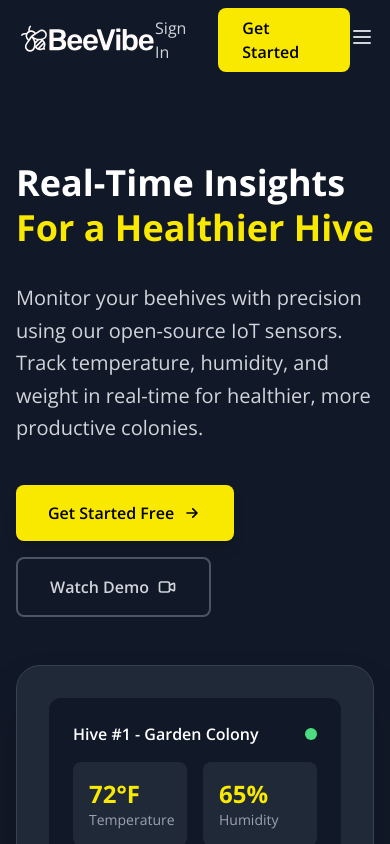
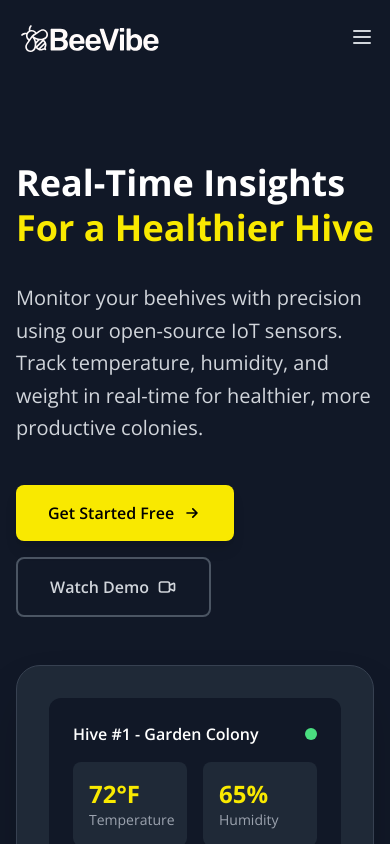
Before and after one commit to stephennickalls/beevibe-th, a Nuxt app: page / in a window 390 px wide. Shown: the top 844 px of the page. Built offline with nearby package versions, Linux system fonts and the light colour scheme; no server answers.

Commit message:
Fix sign in and get started buttons on mobile

```diff
--- a/pages/index.vue
+++ b/pages/index.vue
@@ -38,7 +38,7 @@
               </button>
             </div>
 
-            <div v-else class="flex items-center space-x-4">
+            <div v-else class="hidden md:flex items-center space-x-4">
               <NuxtLink
                 to="/auth/login"
                 class="text-gray-300 hover:text-brand-yellow font-medium transition-colors"
```
